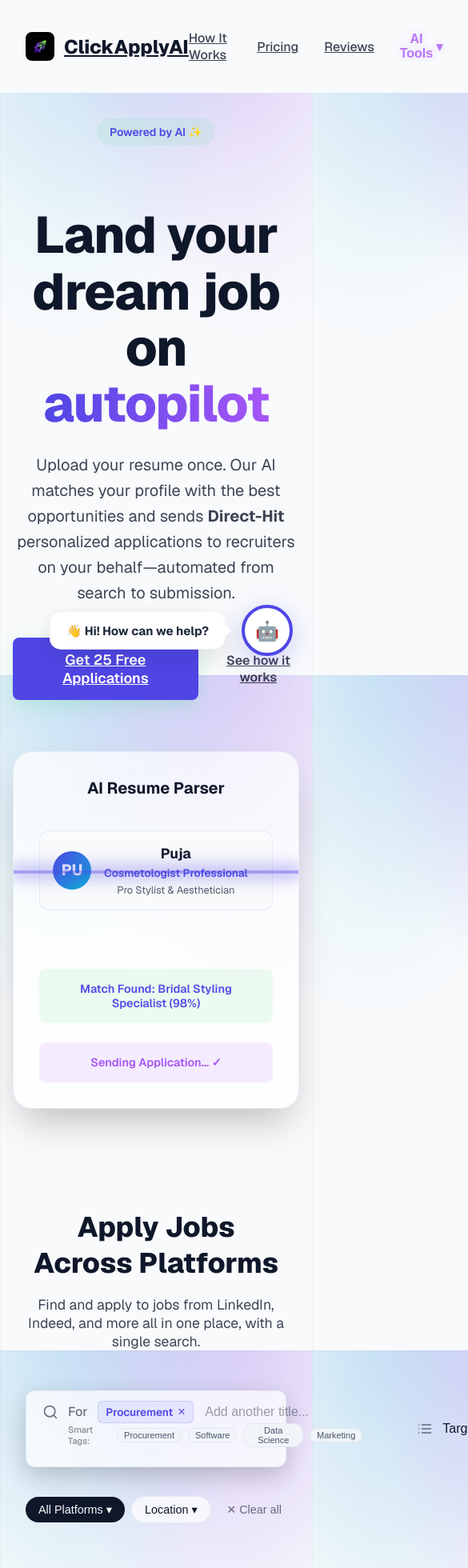
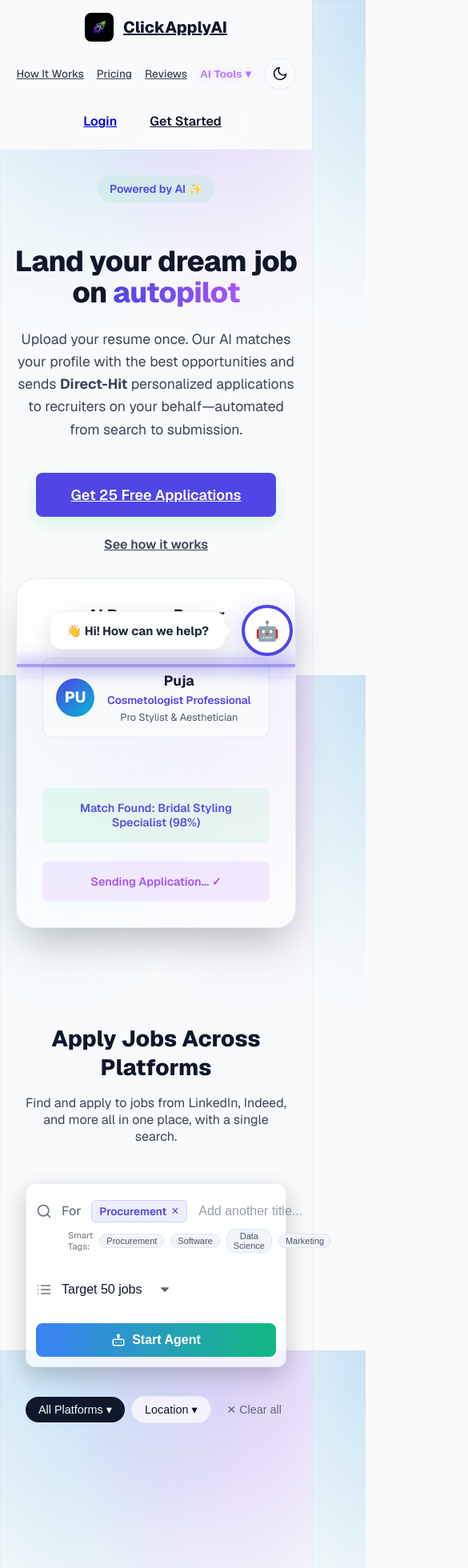
Before and after one commit to SwapnilDambhare100/click-apply-ai-final, a Next.js app: page / in a window 390 px wide. Shown: the top 1960 px of the page at 80% size, 585 px wide, since content can reach past the window. Built offline with nearby package versions, Linux system fonts and the light colour scheme.

Commit message:
Feat: Built Mobile Responsiveness and Advanced SEO Metadata (Sitemap & Robots.txt)

```diff
--- a/src/app/layout.tsx
+++ b/src/app/layout.tsx
@@ -13,8 +13,27 @@ const geistMono = Geist_Mono({
 });
 
 export const metadata: Metadata = {
-  title: "AI Job Auto Apply Platform",
-  description: "Upload your resume once, and let AI automatically find and apply to matching jobs for you.",
+  title: "ClickApplyAI | The Ultimate AI Job Auto-Apply Platform",
+  description: "Upload your resume once, and let ClickApplyAI automatically find and apply to matching jobs for you. The smartest automated job search engine.",
+  keywords: "ClickApplyAI, click apply ai, automated job application, AI job auto apply, auto job application bot, AI resume matcher, apply to jobs automatically, find jobs AI",
+  openGraph: {
+    title: "ClickApplyAI",
+    description: "Land your dream job on autopilot with ClickApplyAI.",
+    url: "https://clickapplyai.com",
+    siteName: "ClickApplyAI",
+    images: [{ url: "/logo.png", width: 800, height: 600, alt: "ClickApplyAI Logo" }],
+    type: "website",
+  },
+  twitter: {
+    card: "summary_large_image",
+    title: "ClickApplyAI | AI Auto-Apply Bot",
+    description: "Upload your resume and let ClickApplyAI do the rest.",
+    images: ["/logo.png"],
+  },
+  alternates: {
+    canonical: "https://clickapplyai.com",
+    languages: { "en-US": "/en-US" },
+  },
 };
 
 export default function RootLayout({
--- a/src/components/Hero.module.css
+++ b/src/components/Hero.module.css
@@ -222,11 +222,32 @@
     flex-direction: column;
     text-align: center;
     padding: 2rem 1rem;
+    gap: 2rem;
+  }
+  .title {
+    font-size: 2.75rem;
+  }
+  .description {
+    font-size: 1.1rem;
   }
   .actions {
     justify-content: center;
+    flex-direction: column;
+    width: 100%;
+  }
+  .primaryBtn {
+    width: 100%;
+    max-width: 300px;
   }
   .mockup {
     transform: none;
+    max-width: 350px;
+    margin: 0 auto;
   }
 }
+
+@media (max-width: 480px) {
+  .title {
+    font-size: 2.25rem;
+  }
+}
--- a/src/components/HowItWorksVideo.module.css
+++ b/src/components/HowItWorksVideo.module.css
@@ -497,3 +497,28 @@
   background: rgba(255,255,255,0.2);
   transform: translateY(-2px);
 }
+
+@media (max-width: 900px) {
+  .simBody {
+    flex-direction: column;
+    padding: 15px;
+  }
+  .simSidebar {
+    width: 100%;
+    flex-direction: row;
+    overflow-x: auto;
+  }
+  .header h2 {
+    font-size: 2rem;
+  }
+  .header p {
+    font-size: 1rem;
+  }
+  .robotAgent {
+    display: none;
+  }
+  .aiOverlay {
+    width: 95%;
+    padding: 15px 20px;
+  }
+}
--- a/src/components/Navbar.module.css
+++ b/src/components/Navbar.module.css
@@ -150,3 +150,26 @@
   border: 2px solid rgba(255, 255, 255, 0.2);
   box-shadow: 0 4px 10px rgba(139, 92, 246, 0.3);
 }
+
+@media (max-width: 900px) {
+  .navbar {
+    flex-wrap: wrap;
+    padding: 1rem;
+    gap: 1rem;
+    justify-content: center;
+  }
+  .links {
+    gap: 1rem;
+    flex-wrap: wrap;
+    justify-content: center;
+  }
+  .logo a {
+    font-size: 1.25rem;
+  }
+}
+
+@media (max-width: 480px) {
+  .links a:not(.loginBtn):not(.loginText), .dropdownBtn {
+    font-size: 0.85rem;
+  }
+}
--- a/src/components/SearchAgent.module.css
+++ b/src/components/SearchAgent.module.css
@@ -425,3 +425,29 @@
   transform: translateY(-2px);
   box-shadow: 0 5px 15px rgba(139, 92, 246, 0.3);
 }
+
+@media (max-width: 900px) {
+  .searchMain {
+    flex-direction: column;
+    width: 100%;
+    align-items: stretch;
+  }
+  .divider {
+    display: none;
+  }
+  .inputWrapper, .targetWrapper {
+    width: 100%;
+    padding: 0.5rem 0;
+  }
+  .startBtn {
+    width: 100%;
+    justify-content: center;
+    margin-top: 0.5rem;
+  }
+  .header h2 {
+    font-size: 1.75rem;
+  }
+  .header p {
+    font-size: 1rem;
+  }
+}
```
Also changed, not shown: src/app/robots.ts (added, +12 -0 lines), src/app/sitemap.ts (added, +30 -0 lines).
